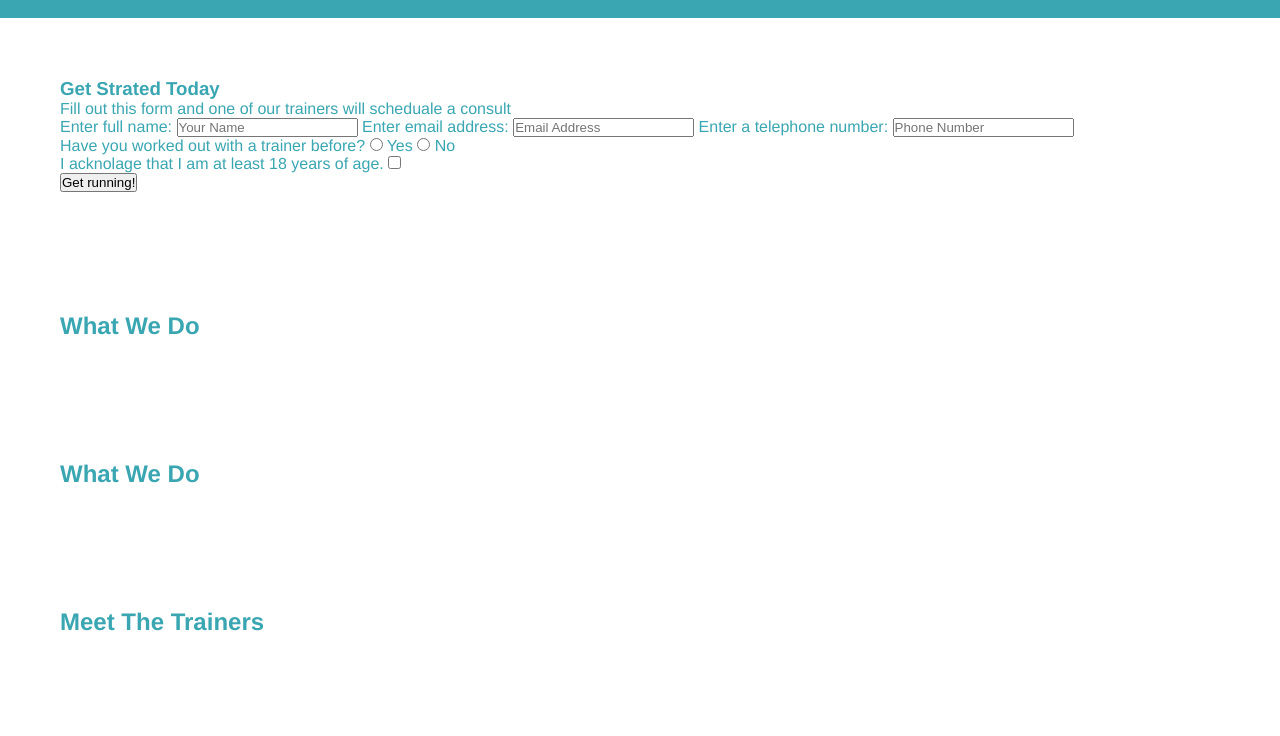
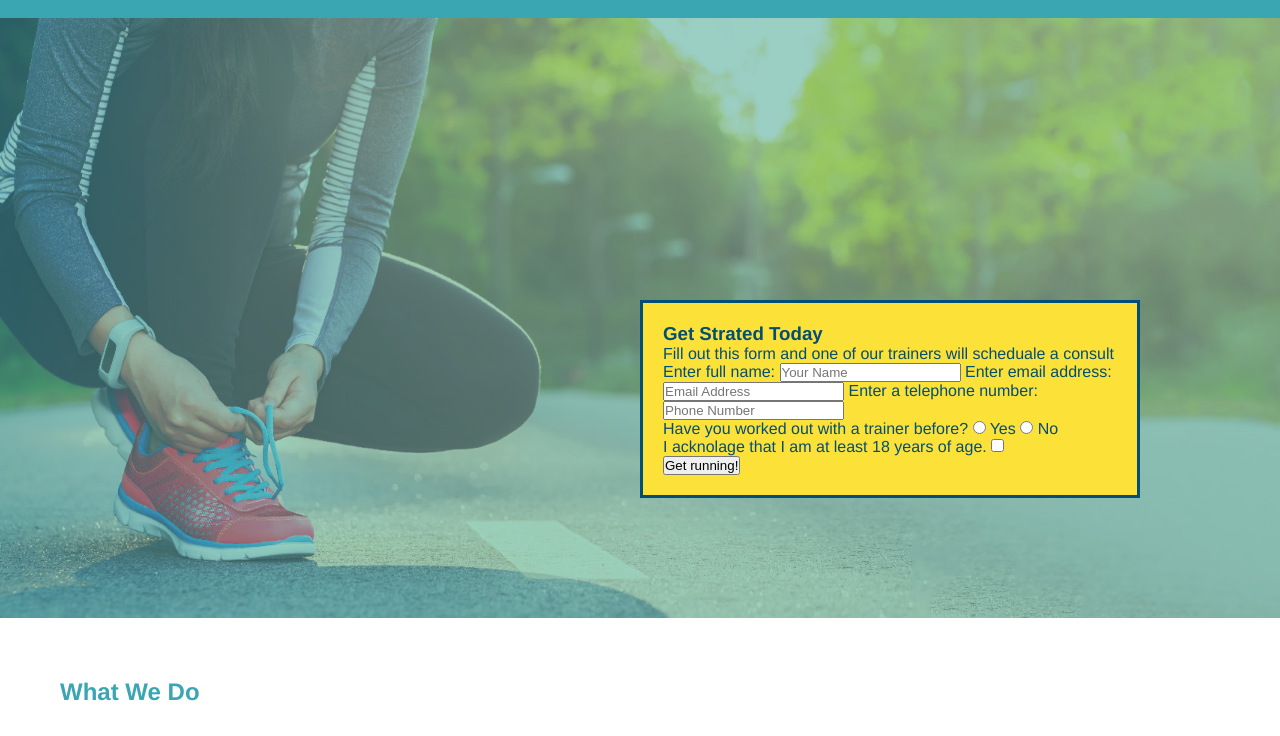
Before and after one commit to NukaGrizz/run-buddy, a plain HTML site: page index.html in a window 1280 px wide. Shown: the part 64-800 px from the top of the page. Drawn offline with Linux system fonts and the light colour scheme.

Commit message:
Hero CSS editing

```diff
--- a/assets/css/style.css
+++ b/assets/css/style.css
@@ -70,3 +70,26 @@ footer a {
 section {
     padding: 60px;
 }
+
+/* Hero Style Start */
+.hero {
+    background-image: url("../images/hero-bg.jpg");
+    height: 600px;
+    background-size: cover;
+    background-position: center;
+    position: relative;
+}
+/* Hero Style End */
+
+.hero-form {
+    background-color: #fce138;
+    padding: 20px;
+    width: 500px;
+    color: #024e76;
+    border-style: solid;
+    border-width: 3px;
+    border-color: #024e76;
+    position: absolute;
+    bottom: 120px;
+    right: 140px;
+}
--- a/index.html
+++ b/index.html
@@ -35,8 +35,8 @@
      </header>
 
     <!-- hero/jumbotron -->
-     <section>
-         <div>
+     <section class="hero">
+         <div class="hero-form">
              <h3>Get Strated Today</h3>
              <p>Fill out this form and one of our trainers will scheduale a consult</p>
             <!-- Add form element -->
```
